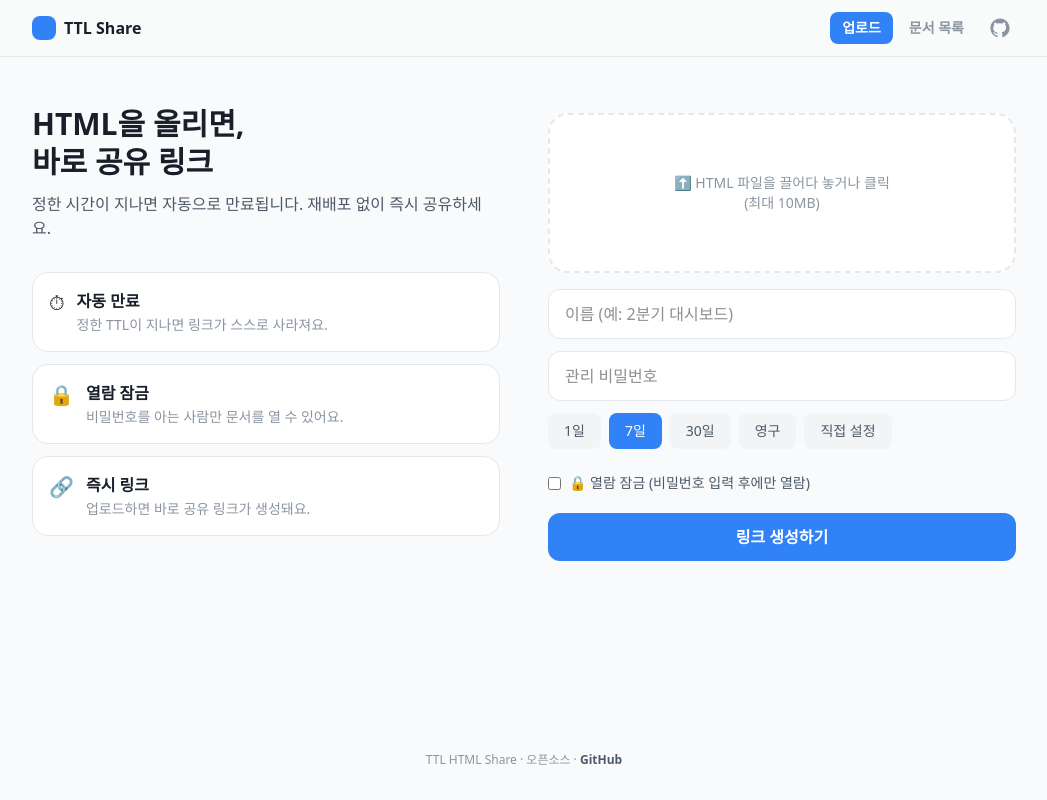
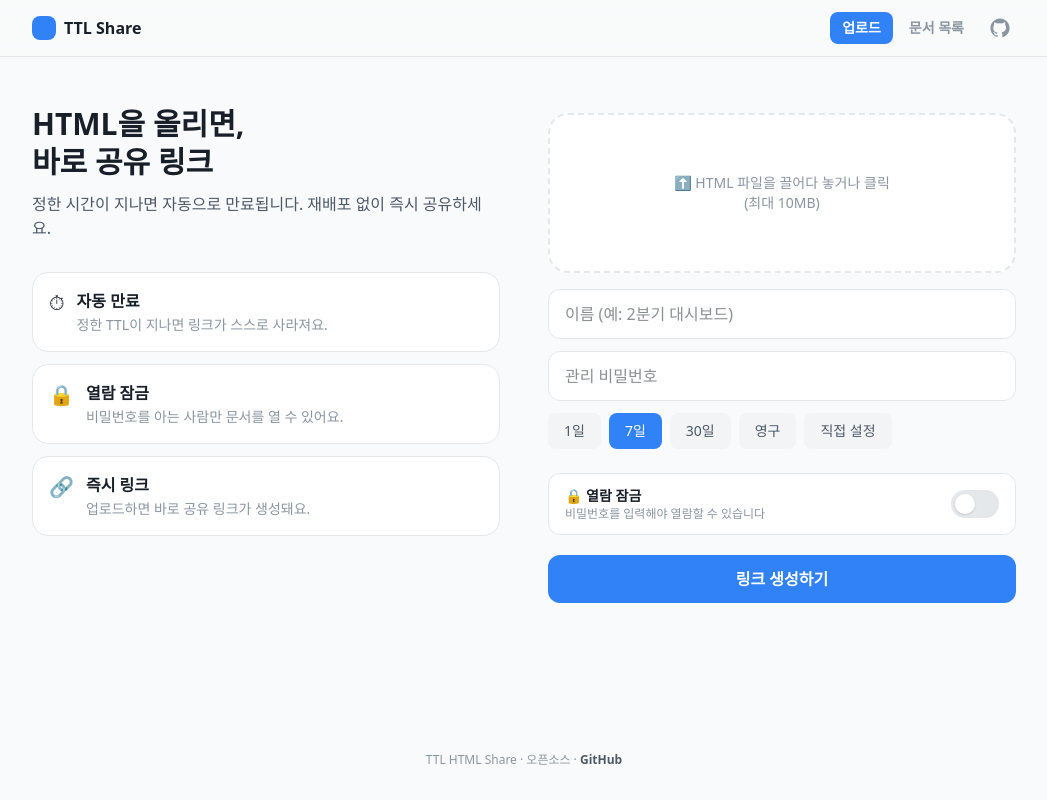
Before and after one commit to pcjo1202/TTL-HTML-share, a Next.js app: page / in a window 1280 px wide. Shown: the whole page, without its empty margins (116-1163 px from the left). Built offline with nearby package versions, Linux system fonts and the light colour scheme; a web font is replaced by a local one.

Commit message:
feat(upload): 열람 잠금을 둥근 토글 스위치로 교체합니다
네이티브 체크박스를 Radix Switch 기반 토글로 바꾸고, 켜질 때
열람 비밀번호 입력칸이 펼쳐지도록 합니다.

Co-Authored-By: Claude Opus 4.8 (1M context) <noreply@anthropic.com>

```diff
--- a/package.json
+++ b/package.json
@@ -13,6 +13,7 @@
   "dependencies": {
     "@radix-ui/react-dialog": "^1.1.16",
     "@radix-ui/react-popover": "^1.1.16",
+    "@radix-ui/react-switch": "^1.3.0",
     "@upstash/ratelimit": "^2.0.8",
     "@upstash/redis": "^1.38.0",
     "@vercel/blob": "^2.4.0",
--- a/src/app/upload-form.tsx
+++ b/src/app/upload-form.tsx
@@ -2,6 +2,7 @@
 
 import { useRef, useState, type DragEvent } from "react";
 import { toast } from "sonner";
+import * as Switch from "@radix-ui/react-switch";
 import { clientErrorMessage } from "@/lib/error-message";
 import { htmlFileError, MAX_UPLOAD_BYTES } from "@/lib/upload-file";
 
@@ -192,13 +193,35 @@ export default function UploadForm() {
           </div>
         </div>
 
-        <label className="flex items-center gap-2 text-sm text-ink-2">
-          <input type="checkbox" checked={isLocked} onChange={(e) => setIsLocked(e.target.checked)} />
-          🔒 열람 잠금 (비밀번호 입력 후에만 열람)
-        </label>
-        {isLocked && (
-          <input type="password" value={viewPassword} onChange={(e) => setViewPassword(e.target.value)} placeholder="열람 비밀번호 (관리 비밀번호와 별개)" className="rounded-xl border border-line bg-white px-4 py-3" />
-        )}
+        <div className="rounded-xl border border-line bg-white px-4 py-3">
+          <label className="flex items-center justify-between gap-3">
+            <span className="flex flex-col">
+              <span className="text-sm font-semibold text-ink">🔒 열람 잠금</span>
+              <span className="text-xs text-ink-3">비밀번호를 입력해야 열람할 수 있습니다</span>
+            </span>
+            <Switch.Root
+              checked={isLocked}
+              onCheckedChange={(checked) => { setIsLocked(checked); if (!checked) setViewPassword(""); }}
+              className="relative h-7 w-12 shrink-0 rounded-full bg-line transition-colors data-[state=checked]:bg-toss-blue"
+            >
+              <Switch.Thumb className="block h-5 w-5 translate-x-1 rounded-full bg-white shadow transition-transform duration-200 data-[state=checked]:translate-x-6" />
+            </Switch.Root>
+          </label>
+          <div
+            className="grid transition-[grid-template-rows] duration-300 ease-out"
+            style={{ gridTemplateRows: isLocked ? "1fr" : "0fr" }}
+          >
+            <div className="overflow-hidden">
+              <input
+                type="password"
+                value={viewPassword}
+                onChange={(e) => setViewPassword(e.target.value)}
+                placeholder="열람 비밀번호 (관리 비밀번호와 별개)"
+                className="mt-3 w-full rounded-xl border border-line bg-white px-4 py-3"
+              />
+            </div>
+          </div>
+        </div>
 
         <button onClick={submit} disabled={busy} className="mt-2 rounded-xl bg-toss-blue py-3 font-semibold text-white disabled:opacity-50">
           {busy ? "생성 중…" : "링크 생성하기"}
```
Also changed, not shown: 1 other file (tests, documents, lock files or other folders).
